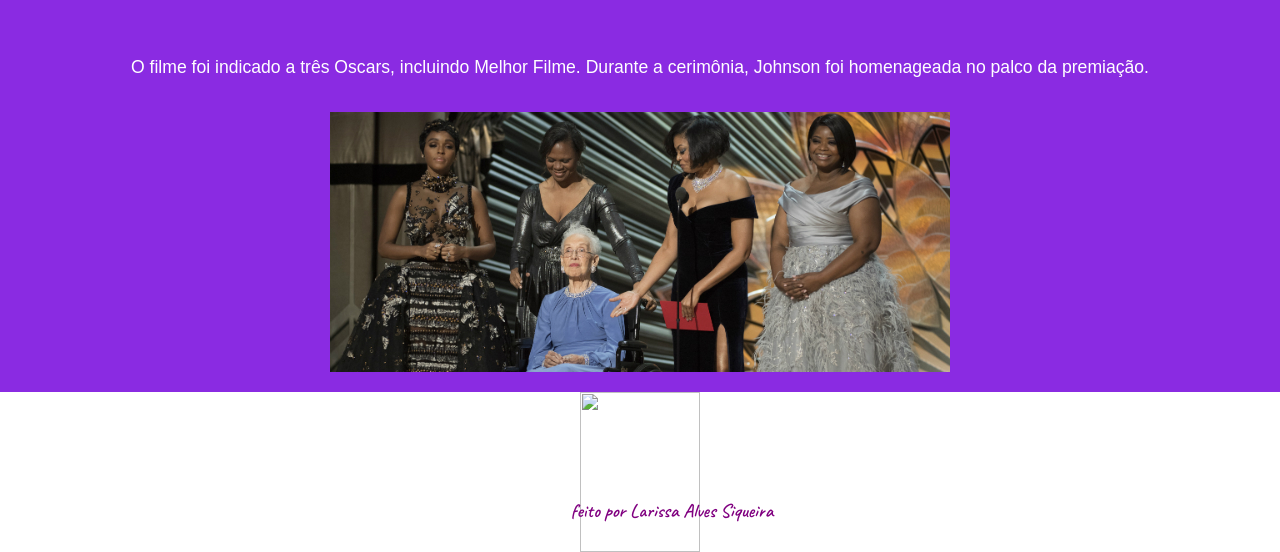
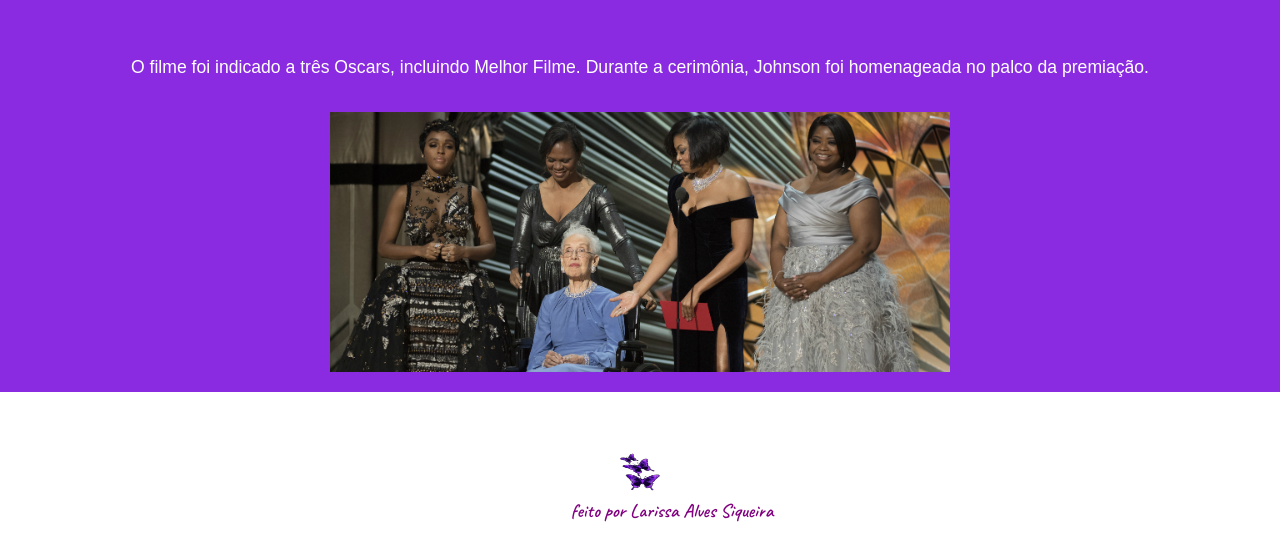
Before and after one commit to larialv12/KatherineJohnson, a plain HTML site: page index.html in a window 1280 px wide. Shown: the part 3948-4500 px from the top of the page. Drawn offline with nearby package versions, Linux system fonts and the light colour scheme; the site is published under a folder, as on GitHub Pages, so addresses that start at the root find nothing.

Commit message:
Update index.html

```diff
--- a/index.html
+++ b/index.html
@@ -209,7 +209,7 @@
 
                 <section class="rodape">
 
-                <img src="/IMG/footer.png" alt="">
+                <img src="IMG/footer.png" alt="">
 
                   <h2>feito por Larissa Alves Siqueira </h2>
 
```
